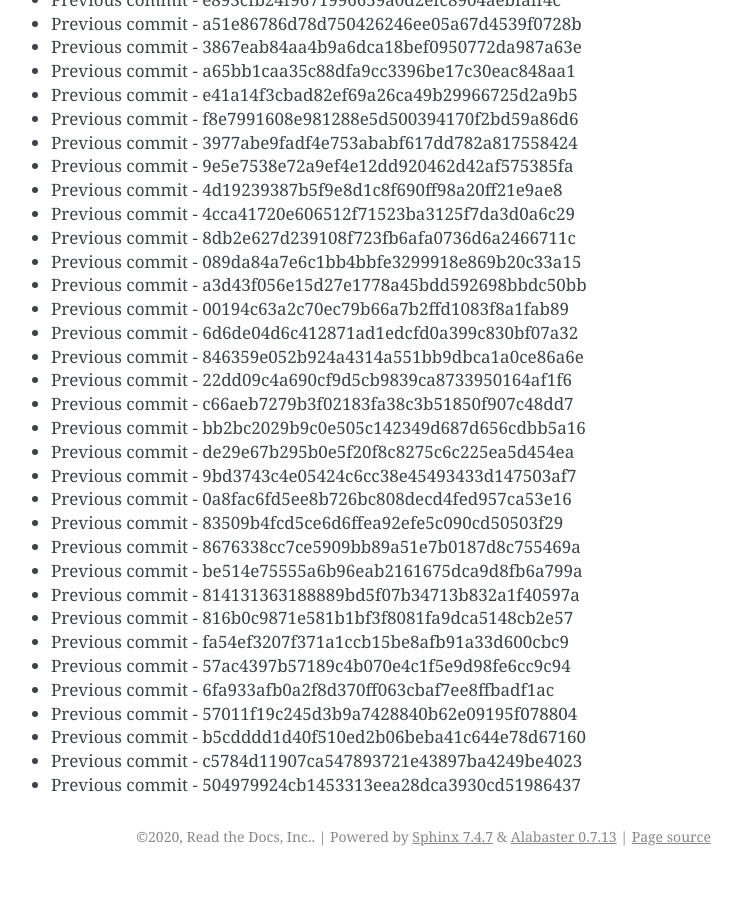
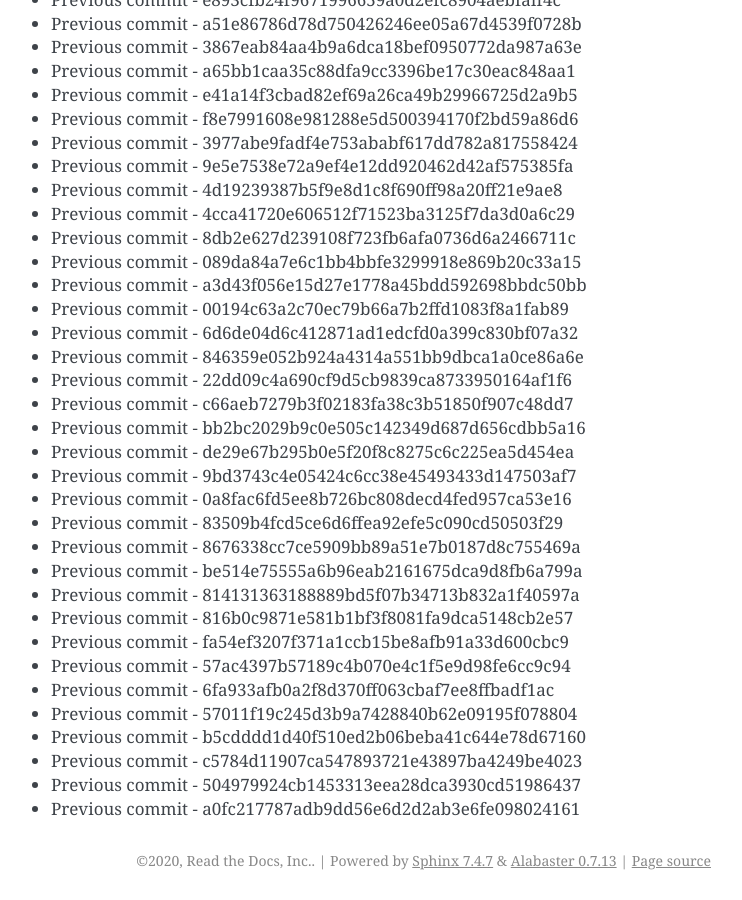
Before and after one commit to readthedocs/rtd-git-stresstest, a Sphinx documentation site: the page built from docs/updates.rst, in a window 1280 px wide and 900 px high, scrolled down 56983 px. Shown: the whole window, without its empty margins (399-1141 px from the left). Built offline with Sphinx 7.4.7, drawn with Linux system fonts in a browser that asks for light colours; before the commit the page ends 57859 px from its top, so only the background shows below that.

Commit message:
Generating commit from previous: a0fc217787adb9dd56e6d2d2ab3e6fe098024161

```diff
--- a/docs/updates.rst
+++ b/docs/updates.rst
@@ -2426,3 +2426,4 @@ It can be tested for any performance characteristics.
 * Previous commit - b5cdddd1d40f510ed2b06beba41c644e78d67160
 * Previous commit - c5784d11907ca547893721e43897ba4249be4023
 * Previous commit - 504979924cb1453313eea28dca3930cd51986437
+* Previous commit - a0fc217787adb9dd56e6d2d2ab3e6fe098024161
```
